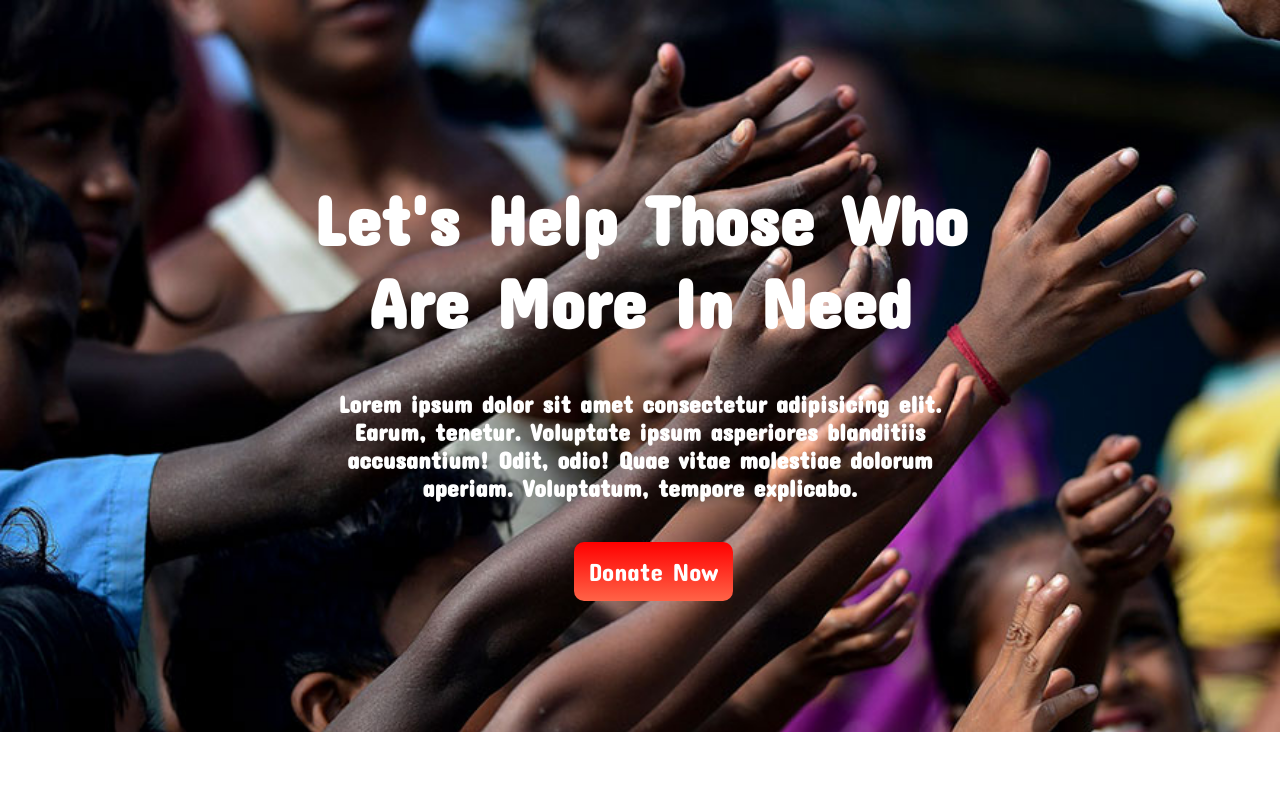
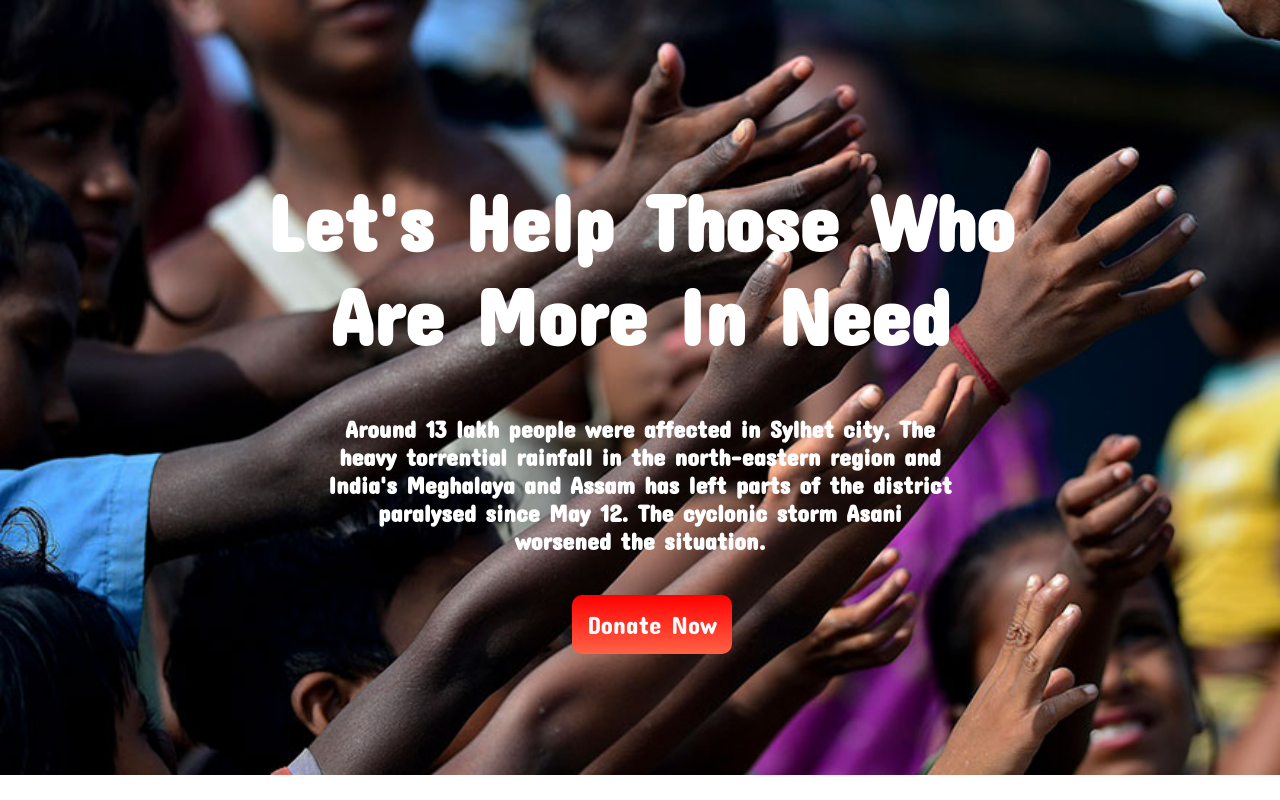
Before and after one commit to Faiyaz-Mahmud/Reset-1st-Assignment, a plain HTML site: page index.html in a window 1280 px wide. Drawn offline with Linux system fonts and the light colour scheme.

Commit message:
third commit

```diff
--- a/index.html
+++ b/index.html
@@ -16,7 +16,8 @@
         <h1>Let's Help Those Who Are
             More In Need
         </h1>
-        <h2>Lorem ipsum dolor sit amet consectetur adipisicing elit. Earum, tenetur. Voluptate ipsum asperiores blanditiis accusantium! Odit, odio! Quae vitae molestiae dolorum aperiam. Voluptatum, tempore explicabo.</h2>
+        <h2>Around 13 lakh people were affected in Sylhet city,
+            The heavy torrential rainfall in the north-eastern region and India's Meghalaya and Assam has left parts of the district paralysed since May 12. The cyclonic storm Asani worsened the situation.</h2>
         <br>
 
         <p ><a class="button" href="https://bidyanondo.org/projects/Flood-Relief-Program"
--- a/style.css
+++ b/style.css
@@ -5,9 +5,9 @@ body{
 .heading h1{
     text-align: center;
     color: rgb(255, 255, 255);
-    font-size: 70px;
-    margin-left: 17%;
-    margin-right: 17%;
+    font-size: 80px;
+    margin-left: 12%;
+    margin-right: 12%;
 
 }
 .heading h2{
@@ -35,7 +35,7 @@ body{
     background-image: url(images/donation13.jpg);
     background-repeat: no-repeat;
     background-size: cover;
-    padding: 130px;
+    padding: 120px;
 
 
 }
```
